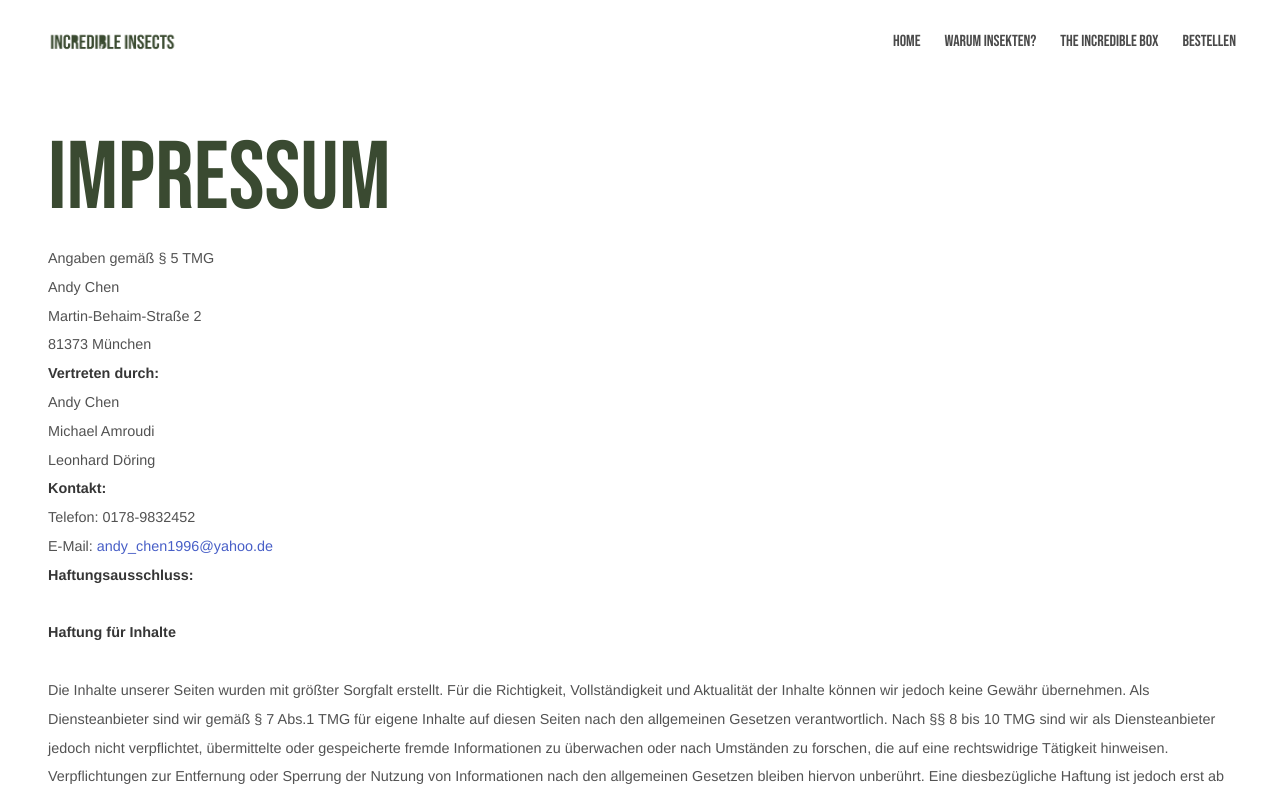
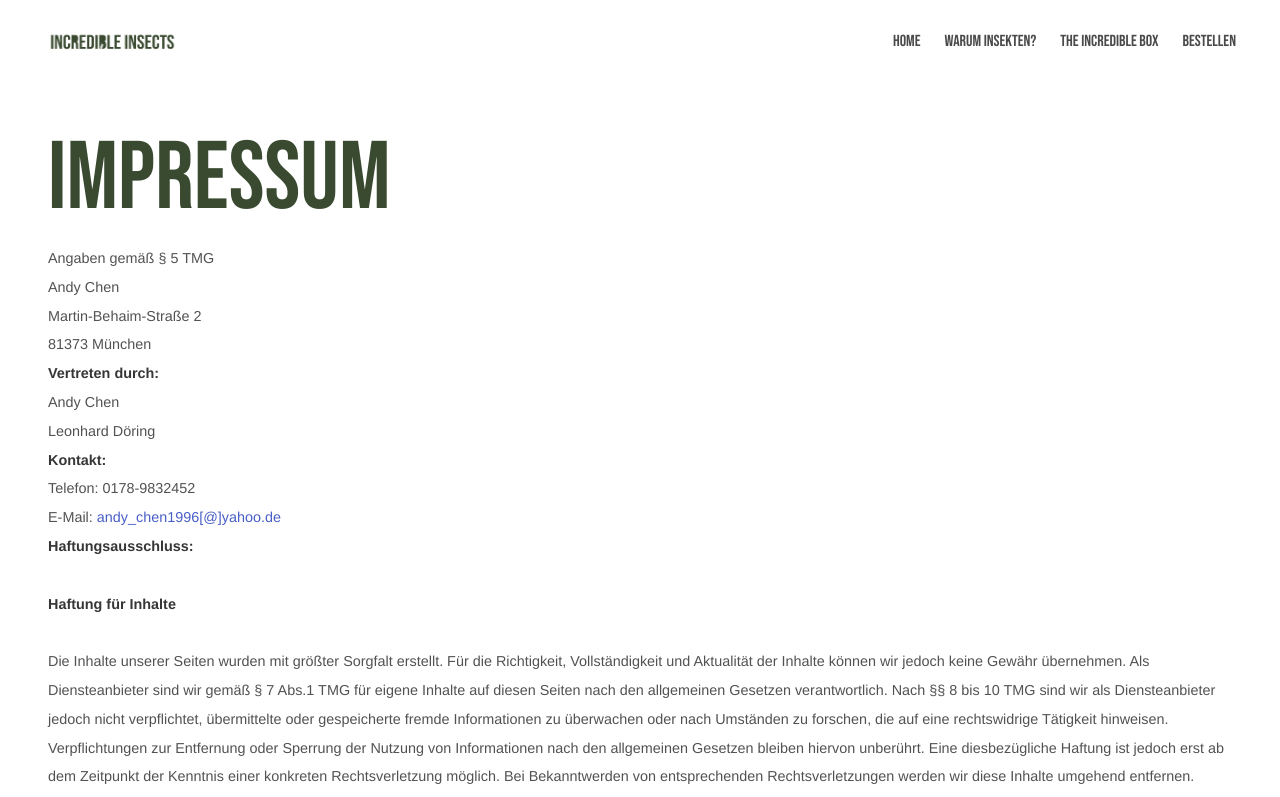
Before and after one commit to andy-96/incredible_mock_up, a Vue app: page /impressum in a window 1280 px wide. Shown: the top 797 px of the page. Built offline with nearby package versions, Linux system fonts and the light colour scheme; no server answers; the database is empty; what vuefire would draw is missing.

Commit message:
Update Impressum.vue

```diff
--- a/src/Views/Impressum.vue
+++ b/src/Views/Impressum.vue
@@ -14,8 +14,6 @@
     br
     | Andy Chen
     br
-    | Michael Amroudi
-    br
     | Leonhard D&ouml;ring
     br
   p
@@ -24,7 +22,7 @@
     | Telefon: 0178-9832452
     br
     | E-Mail:
-    a(href='mailto:andy_chen1996@yahoo.de') andy_chen1996@yahoo.de
+    a(href='mailto:andy_chen1996@yahoo.de') andy_chen1996[@]yahoo.de
     br
   p
     strong Haftungsausschluss:
```
